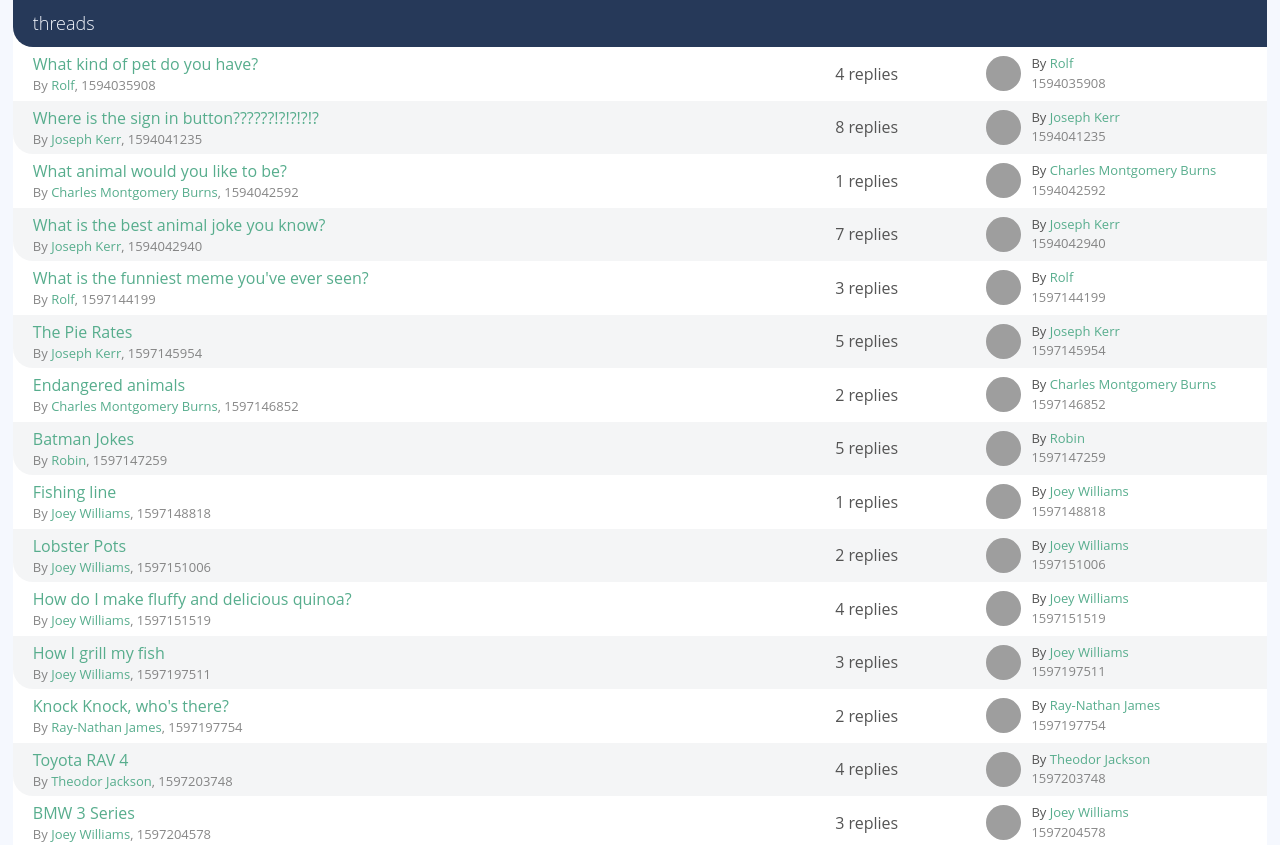
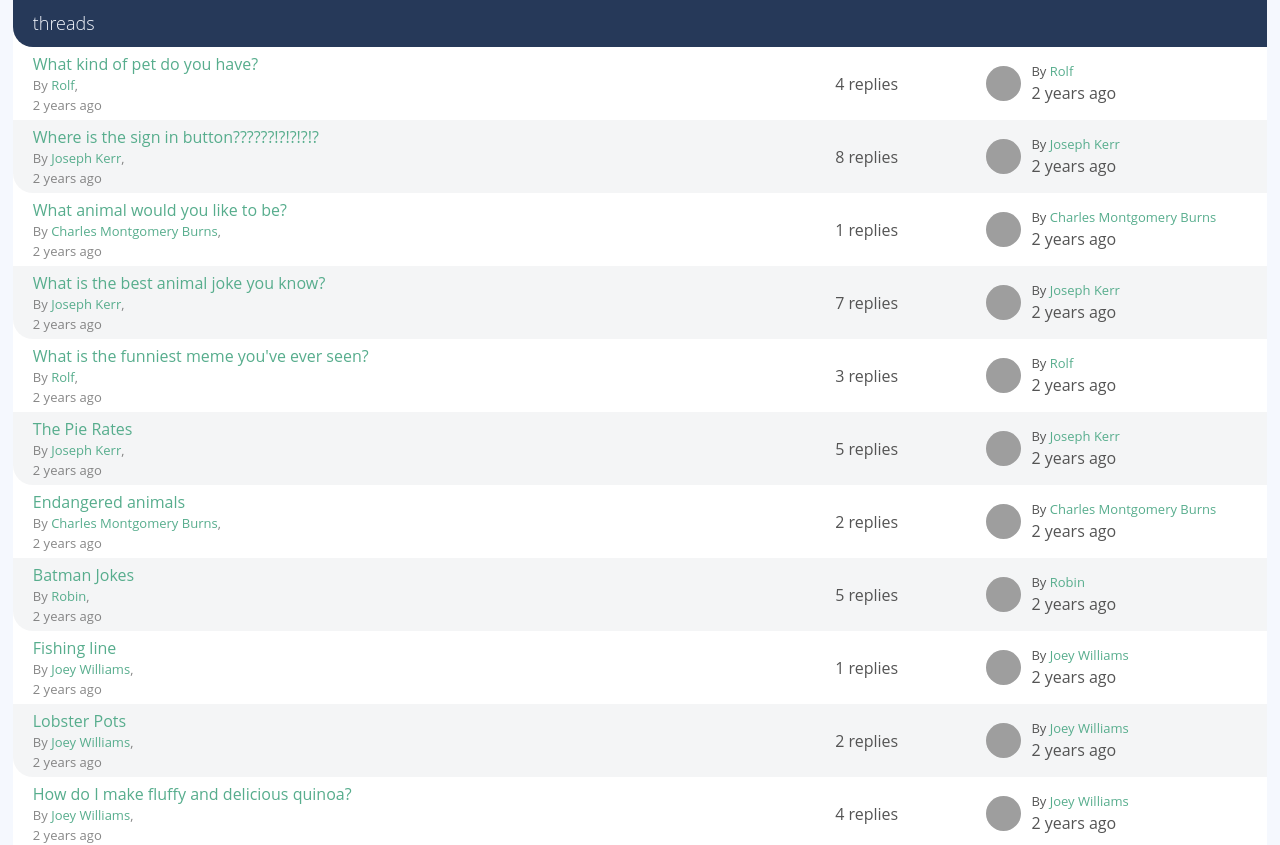
Before and after one commit to anasmasti/sqli-forum, a Vue app: page / in a window 1280 px wide. Shown: the top 845 px of the page. Built offline with nearby package versions, Linux system fonts and the light colour scheme; grey boxes are pictures that could not be loaded.

Commit message:
Refactor timestamps component and add global components setup

```diff
--- a/package.json
+++ b/package.json
@@ -9,6 +9,7 @@
   },
   "dependencies": {
     "core-js": "^3.8.3",
+    "dayjs": "^1.11.6",
     "vue": "^3.2.13",
     "vue-router": "^4.1.6"
   },
--- a/src/components/NotFound.vue
+++ b/src/components/NotFound.vue
@@ -1,5 +1,5 @@
 <template>
-  404
+    404
 </template>
 
 <script>
--- /dev/null
+++ b/src/components/PostEditor.vue
@@ -0,0 +1,42 @@
+<template>
+    <div class="col-full">
+        <form @submit.prevent="addPost">
+            <div class="form-group">
+                <textarea v-model="newPost" name="" id="" rows="10" class="form-input"></textarea>
+            </div>
+            <div class="form-actions">
+                <button class="btn-blue">Submit Post</button>
+            </div>
+        </form>
+    </div>
+</template>
+
+<script>
+import { ref } from '@vue/reactivity';
+export default {
+    setup(_, context) {
+        let newPost = ref("")
+
+        let addPost = () => {
+            const postId = "dhdhd" + Math.random();
+            const post = {
+                id: postId,
+                publishedAt: Math.floor(Date.now() / 1000),
+                text: newPost.value,
+                userId: "ALXhxjwgY9PinwNGHpfai6OWyDu2",
+            };
+            context.emit("save-post", { post, postId })
+            newPost.value = "";
+        }
+
+        return {
+            addPost,
+            newPost
+        }
+    }
+}
+</script>
+
+<style>
+
+</style>
--- a/src/components/PostList.vue
+++ b/src/components/PostList.vue
@@ -4,11 +4,7 @@
             <div class="user-info">
                 <a href="#" class="user-name">{{ userById(post.userId).name }}</a>
                 <a href="#">
-            <img
-              :src="userById(post.userId).avatar"
-              class="avatar-large"
-              alt="user avatar"
-            />
+                    <img :src="userById(post.userId).avatar" class="avatar-large" alt="user avatar" />
                     <p class="desktop-only text-small">100 posts</p>
                 </a>
             </div>
@@ -18,9 +14,7 @@
                         {{ post.text }}
                     </p>
                 </div>
-          <div class="post-date text-faded">
-            {{ post.publishedAt }}
-          </div>
+                <AppTimeStamps :timestamps="post.publishedAt" />
             </div>
         </div>
     </div>
@@ -28,6 +22,7 @@
 
 <script>
 import dataSource from "../assets/data.json";
+
 export default {
     props: {
         posts: {
@@ -49,8 +44,11 @@
         userById(userId) {
             return this.users.find((u) => u.id === userId);
         },
+
     },
 };
 </script>
 
-  <style lang="scss" scoped></style>
+<style lang="scss" scoped>
+
+</style>
--- a/src/components/ThreadListPage.vue
+++ b/src/components/ThreadListPage.vue
@@ -9,7 +9,8 @@
                         </router-link>
                     </p>
                     <p class="text-faded text-xsmall">
-                        By <a href="">{{ userById(thread.userId).name }}</a>, {{ thread.publishedAt }}
+                        By <a href="">{{ userById(thread.userId).name }}</a>,
+                        <AppTimeStamps :timestamps='thread.publishedAt' />
                     </p>
                 </div>
                 <div class="activity">
@@ -19,7 +20,7 @@
                         <p class="text-xsmall">
                             By <a href="#">{{ userById(thread.userId).name }}</a>
                         </p>
-                        <div class="text-faded text-xsmall">{{ thread.publishedAt }}</div>
+                        <AppTimeStamps :timestamps='thread.publishedAt' />
                     </div>
                 </div>
             </div>
@@ -32,11 +33,12 @@ import { reactive, toRefs } from 'vue';
 import data from "../assets/data.json";
 
 export default {
+
     props: {
         threads: {
             type: Array,
-            required: true,
-        },
+            required: true
+        }
     },
     setup() {
         let dataSource = reactive(data)
--- a/src/components/ThreadShowPage.vue
+++ b/src/components/ThreadShowPage.vue
@@ -2,29 +2,22 @@
   <div class="col-large push-top" v-if="thread">
     <h1>{{ thread.title }}</h1>
     <PostList :posts="threadPosts" />
-    <div class="col-full">
-      <form @submit.prevent="addPost">
-        <div class="form-group">
-          <textarea v-model="newPost" name="" id="" rows="10" class="form-input"></textarea>
-        </div>
-        <div class="form-actions">
-          <button class="btn-blue">Submit Post</button>
-        </div>
-      </form>
-    </div>
+    <PostEditor @save-post="savePost" />
   </div>
 
   <div v-else class="col-full text-center">There's No Thread</div>
 </template>
 
 <script>
-import { computed, reactive, ref, toRefs } from 'vue';
+import { computed, reactive, toRefs } from 'vue';
 import data from "../assets/data.json";
 import PostList from "./PostList.vue";
+import PostEditor from './PostEditor.vue';
 
 export default {
   components: {
     PostList,
+    PostEditor,
   },
   props: {
     id: {
@@ -35,7 +28,6 @@ export default {
   setup(props) {
     let dataSource = reactive(data)
     let { threads, posts } = toRefs(dataSource)
-    let newPost = ref("")
 
     let thread = computed(() => {
       return threads.value.find((thread) => thread.id === props.id);
@@ -45,27 +37,18 @@ export default {
       return posts.value.filter((p) => p.threadId === props.id);
     })
 
-    let addPost = () => {
-      const postId = "dhdhd" + Math.random();
-      const post = {
-        id: postId,
-        publishedAt: Math.floor(Date.now() / 1000),
-        text: newPost.value,
-        threadId: props.id,
-        userId: "ALXhxjwgY9PinwNGHpfai6OWyDu2",
-      };
+    let savePost = ({ post, postId }) => {
+      post.threadId = props.id
       posts.value.push(post);
       thread.value.posts.push(postId);
-      newPost = "";
     }
 
     return {
       threads,
       posts,
-      newPost,
       thread,
       threadPosts,
-      addPost
+      savePost
     };
   }
 };
--- a/src/main.js
+++ b/src/main.js
@@ -6,4 +6,14 @@ let app = createApp(App);
 
 app.use(router);
 
+const files = require.context("./shared", true, /\.vue$/i);
+
+files.keys().map((key) => {
+    console.log(key);
+  app.component(
+    files(key).default.name ?? key.split("/").pop().split(".")[0],
+    files(key).default
+  );
+});
+
 app.mount("#app");
--- /dev/null
+++ b/src/shared/AppTimeStamps.vue
@@ -0,0 +1,37 @@
+<template>
+    <div class="post-date text-faded0" :title="exactDate(timestamps)">
+        {{ diffDate(timestamps) }}
+    </div>
+</template>
+
+<script>
+import dayjs from 'dayjs'
+import localizedFormat from 'dayjs/plugin/localizedFormat'
+import relativeTime from 'dayjs/plugin/relativeTime'
+dayjs.extend(localizedFormat)
+dayjs.extend(relativeTime)
+
+export default {
+    props: {
+        timestamps: Number
+    },
+    setup() {
+        let diffDate = (timestaps) => {
+            return dayjs.unix(timestaps).fromNow()
+        }
+
+        let exactDate = (timestaps) => {
+            return dayjs.unix(timestaps).format('llll')
+        }
+
+        return {
+            diffDate,
+            exactDate
+        }
+    }
+}
+</script>
+
+<style>
+
+</style>
```
Also changed, not shown: 1 other file (tests, documents, lock files or other folders). Lines whose indentation alone changed are shown as unchanged.
